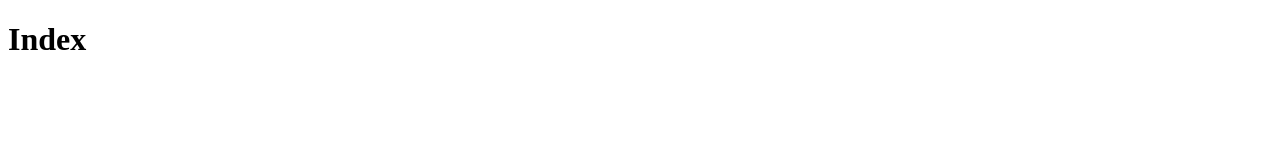
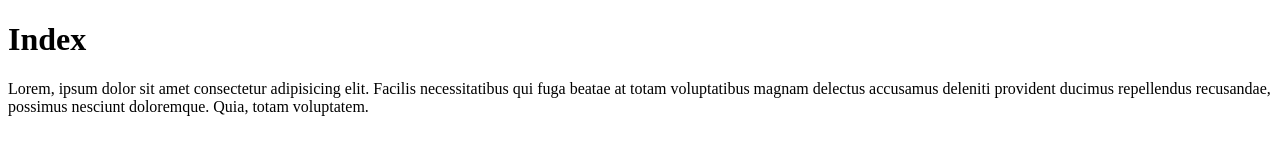
Before and after one commit to rahayuast18/repo-remote, a plain HTML site: page index.html in a window 1280 px wide. Drawn offline with Linux system fonts and the light colour scheme.

Commit message:
update index

```diff
--- a/index.html
+++ b/index.html
@@ -7,5 +7,6 @@
 </head>
 <body>
     <h1>Index</h1>
+    <p>Lorem, ipsum dolor sit amet consectetur adipisicing elit. Facilis necessitatibus qui fuga beatae at totam voluptatibus magnam delectus accusamus deleniti provident ducimus repellendus recusandae, possimus nesciunt doloremque. Quia, totam voluptatem.</p>
 </body>
 </html>
```
